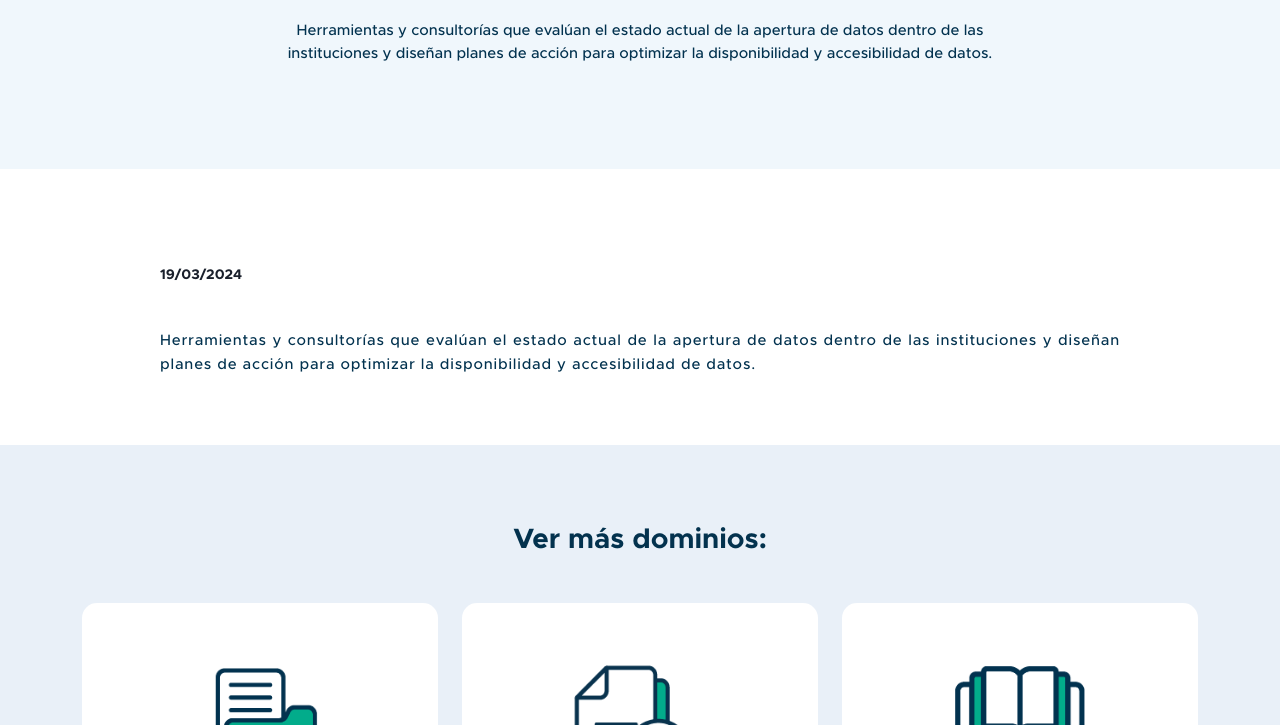
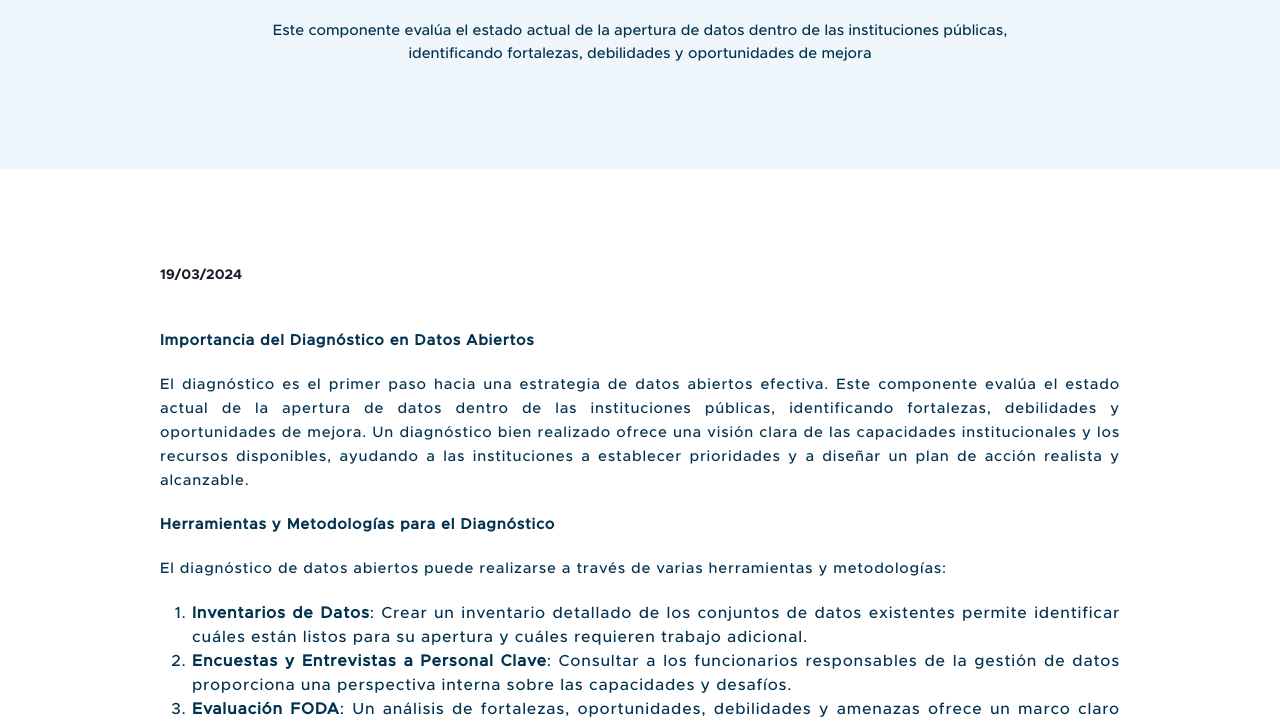
Before and after one commit to RedCiudadana/Centro-de-Datos_Abiertos, an Eleventy site: page src/transformacion/2024-03-19-diagnostico-de-da.md in a window 1280 px wide. Shown: the part 227-952 px from the top of the page. Built offline with nearby package versions, Linux system fonts and the light colour scheme; Eleventy itself is replaced by a stand-in of ours; files that its build step writes are made by us from their sources; what render-markdown-js would draw is missing.

Commit message:
Update Componentes Principales “2024-03-19-diagnostico-de-da”

```diff
--- a/src/transformacion/2024-03-19-diagnostico-de-da.md
+++ b/src/transformacion/2024-03-19-diagnostico-de-da.md
@@ -1,15 +1,29 @@
 ---
 title: Diagnóstico de DA
 image: /assets/cms/datos-abeirtos-red-47.png
-description: Herramientas y consultorías que evalúan el estado actual de la
-  apertura de datos dentro de las instituciones y diseñan planes de acción para
-  optimizar la disponibilidad y accesibilidad de datos.
+description: Este componente evalúa el estado actual de la apertura de datos
+  dentro de las instituciones públicas, identificando fortalezas, debilidades y
+  oportunidades de mejora
 date: 2024-03-19T15:03:00.110Z
-tiempo: 10 mins
+tiempo: 2 minutos
 highlight: false
 ---
 <!--StartFragment-->
 
-Herramientas y consultorías que evalúan el estado actual de la apertura de datos dentro de las instituciones y diseñan planes de acción para optimizar la disponibilidad y accesibilidad de datos.
+**Importancia del Diagnóstico en Datos Abiertos**
+
+El diagnóstico es el primer paso hacia una estrategia de datos abiertos efectiva. Este componente evalúa el estado actual de la apertura de datos dentro de las instituciones públicas, identificando fortalezas, debilidades y oportunidades de mejora. Un diagnóstico bien realizado ofrece una visión clara de las capacidades institucionales y los recursos disponibles, ayudando a las instituciones a establecer prioridades y a diseñar un plan de acción realista y alcanzable.
+
+**Herramientas y Metodologías para el Diagnóstico**
+
+El diagnóstico de datos abiertos puede realizarse a través de varias herramientas y metodologías:
+
+1. **Inventarios de Datos**: Crear un inventario detallado de los conjuntos de datos existentes permite identificar cuáles están listos para su apertura y cuáles requieren trabajo adicional.
+2. **Encuestas y Entrevistas a Personal Clave**: Consultar a los funcionarios responsables de la gestión de datos proporciona una perspectiva interna sobre las capacidades y desafíos.
+3. **Evaluación FODA**: Un análisis de fortalezas, oportunidades, debilidades y amenazas ofrece un marco claro para entender el contexto de la apertura de datos en cada institución.
+
+**Resultados Esperados del Diagnóstico**
+
+Un diagnóstico efectivo proporciona a la institución un panorama claro sobre la situación de los datos abiertos, permitiendo el desarrollo de un plan de acción concreto que optimice la disponibilidad y accesibilidad de los datos. Este proceso también ayuda a identificar áreas de mejora en términos de infraestructura, recursos humanos y formación, orientando la inversión de recursos de manera estratégica para maximizar el impacto de la apertura de datos.
 
 <!--EndFragment-->
```
